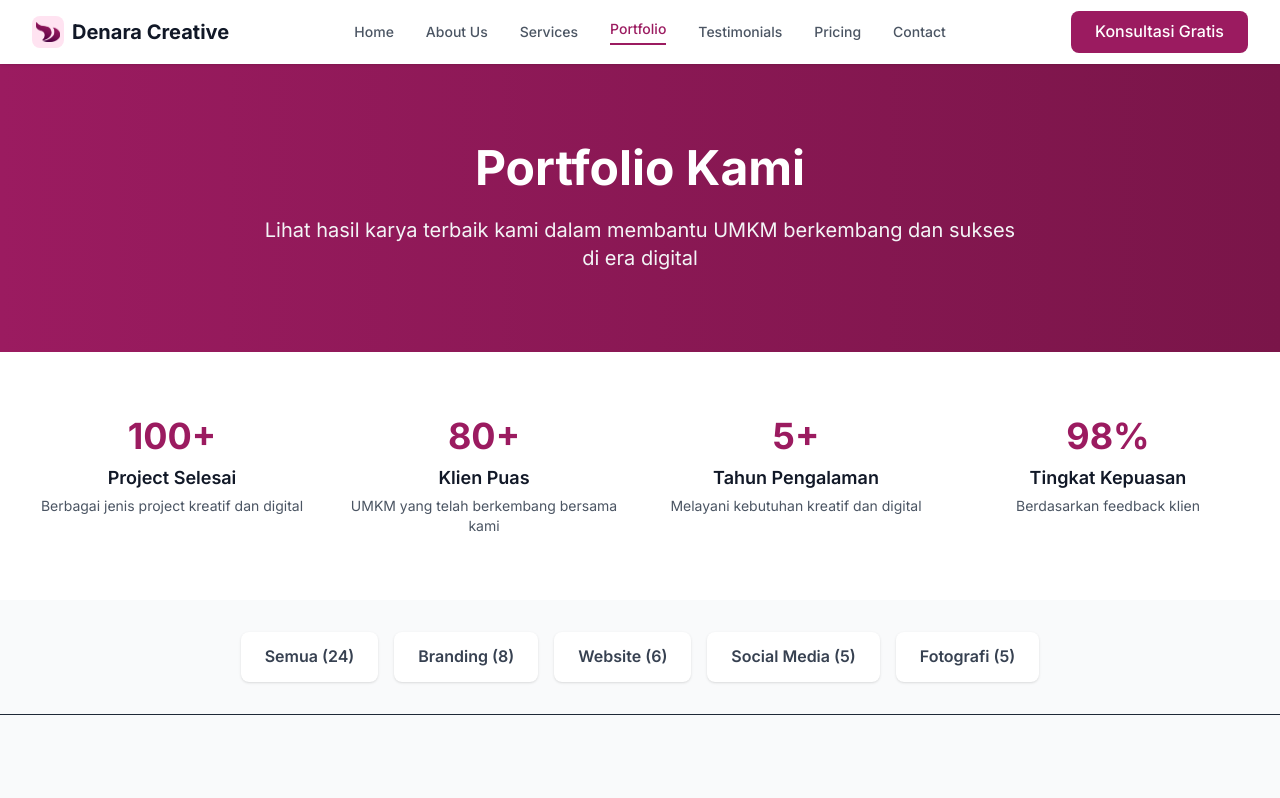
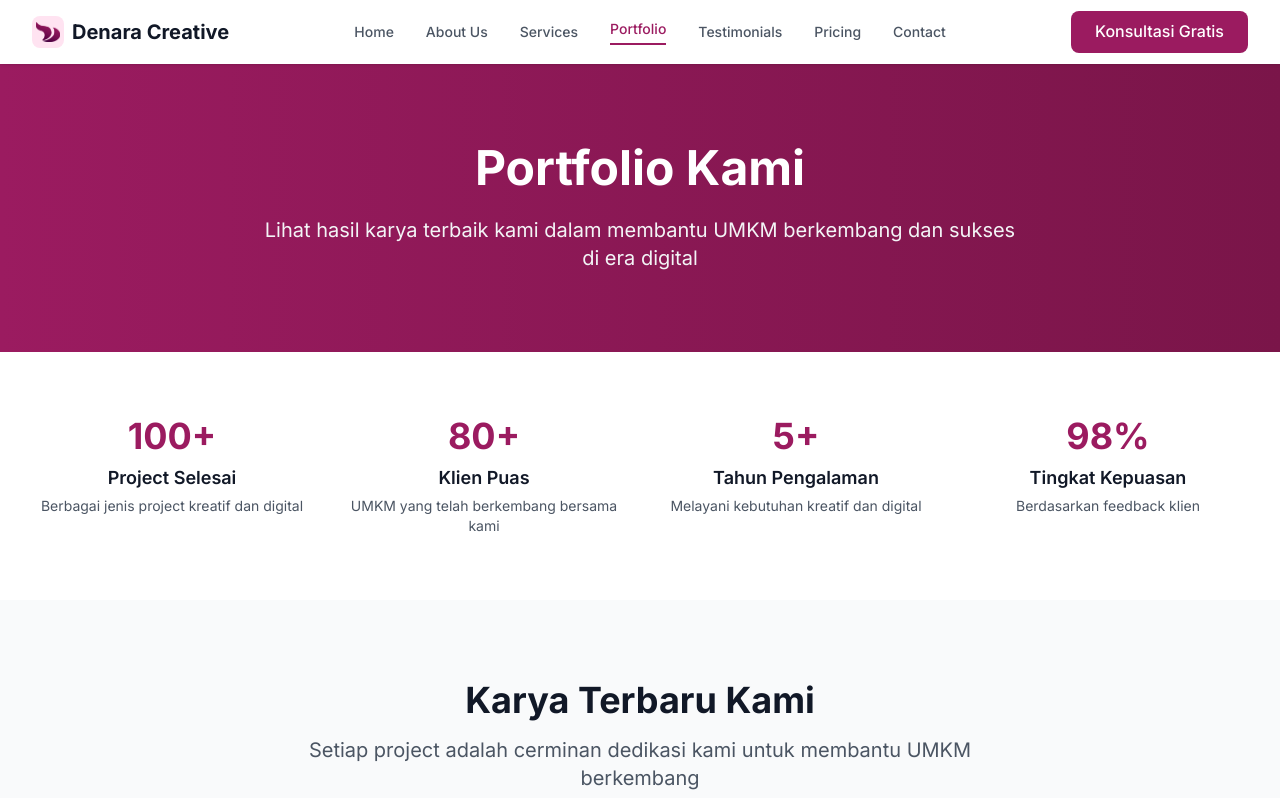
Before and after one commit to wildanwigenta/DenaraCreative, a Next.js app: page /portfolio in a window 1280 px wide. Shown: the top 798 px of the page. Built offline with nearby package versions, Linux system fonts and the light colour scheme.

Commit message:
delete porto categories

```diff
--- a/src/app/portfolio/page.tsx
+++ b/src/app/portfolio/page.tsx
@@ -2,13 +2,7 @@ import Header from '@/components/Header';
 import Footer from '@/components/Footer';
 import PortfolioGrid from '@/components/PortfolioGrid';
 
-const portfolioCategories = [
-  { id: 'all', name: 'Semua', count: 24 },
-  { id: 'branding', name: 'Branding', count: 8 },
-  { id: 'website', name: 'Website', count: 6 },
-  { id: 'social-media', name: 'Social Media', count: 5 },
-  { id: 'photography', name: 'Fotografi', count: 5 }
-];
+
 
 const achievements = [
   {
@@ -89,22 +83,6 @@ export default function Portfolio() {
                   {achievement.description}
                 </div>
               </div>
-            ))}
-          </div>
-        </div>
-      </section>
-
-      {/* Portfolio Categories */}
-      <section className="py-8 bg-gray-50 border-b">
-        <div className="max-w-7xl mx-auto px-4 sm:px-6 lg:px-8">
-          <div className="flex flex-wrap justify-center gap-4">
-            {portfolioCategories.map((category) => (
-              <button
-                key={category.id}
-                className="px-6 py-3 bg-white text-gray-700 rounded-lg font-semibold hover:bg-[#9B1B60] hover:text-white transition-colors duration-200 shadow-sm"
-              >
-                {category.name} ({category.count})
-              </button>
             ))}
           </div>
         </div>
```
